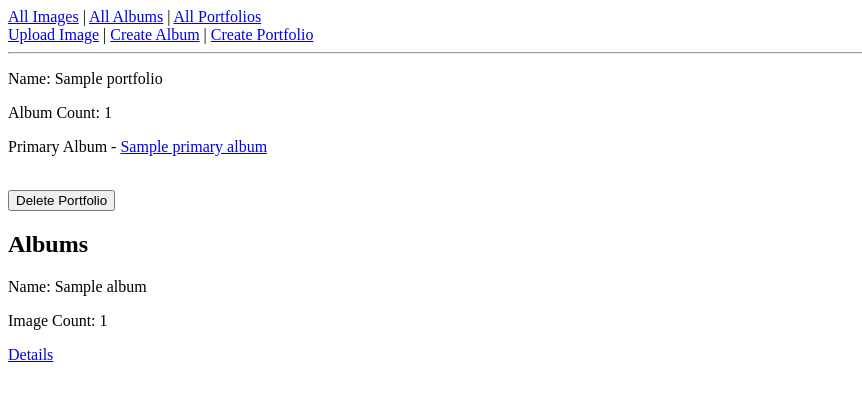
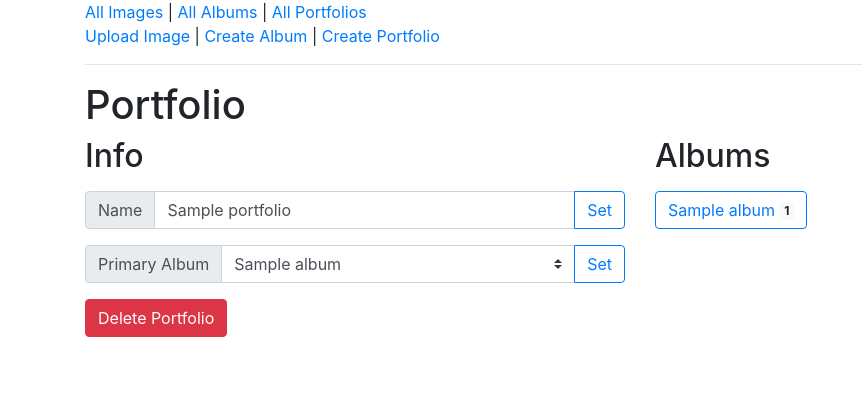
Before and after one commit to nicktardif/website, a Python web app: template web_app/templates/portfolio.html in a window 1280 px wide. Shown: the top 401 px of the page, without its empty margins (0-862 px from the left). Run offline with Jinja, Linux system fonts and the light colour scheme; the template is opened without the code that fills it: most values are stand-ins (such as "Sample title", 1, 10 or a date in 2020); some libraries are stand-ins or nearby versions.

Commit message:
Update styling for portfolio, edit features

```diff
--- /dev/null
+++ b/web_app/static/admin.css
@@ -0,0 +1,8 @@
+.basic-image-text {
+  overflow: hidden;
+  white-space: nowrap;
+}
+
+.img-basic {
+  height: 200px;
+}
--- a/web_app/static/admin.js
+++ b/web_app/static/admin.js
@@ -51,3 +51,31 @@ function addAlbumToPortfolio(objButton) {
 	// TODO: Provide notification if the call was successful
 	// https://developer.mozilla.org/en-US/docs/Web/API/XMLHttpRequest/response
 }
+
+function setAsPrimaryAlbum(objButton) {
+	var portfolioId = objButton.dataset.portfolioId;
+	var primaryAlbumId = document.getElementById("portfolio_new_primary_album_dropdown").value;
+	let data = {}
+	data['primary_album_id'] = primaryAlbumId;
+
+	let xhr = new XMLHttpRequest();
+	xhr.open("PATCH", "/api/v1/portfolios/" + portfolioId, true);
+	xhr.setRequestHeader("Content-Type", "application/json");
+	xhr.send(JSON.stringify(data));
+	// TODO: Provide notification if the call was successful
+	// https://developer.mozilla.org/en-US/docs/Web/API/XMLHttpRequest/response
+}
+
+function updatePortfolioName(objButton) {
+	var portfolioId = objButton.dataset.portfolioId;
+	var name = document.getElementById("portfolio_name").value;
+	let data = {}
+	data['name'] = name;
+
+	let xhr = new XMLHttpRequest();
+	xhr.open("PATCH", "/api/v1/portfolios/" + portfolioId, true);
+	xhr.setRequestHeader("Content-Type", "application/json");
+	xhr.send(JSON.stringify(data));
+	// TODO: Provide notification if the call was successful
+	// https://developer.mozilla.org/en-US/docs/Web/API/XMLHttpRequest/response
+}
--- a/web_app/templates/common_head.html
+++ b/web_app/templates/common_head.html
@@ -4,3 +4,4 @@
 <link rel="stylesheet" href="https://stackpath.bootstrapcdn.com/bootstrap/4.5.0/css/bootstrap.min.css" integrity="sha384-9aIt2nRpC12Uk9gS9baDl411NQApFmC26EwAOH8WgZl5MYYxFfc+NcPb1dKGj7Sk" crossorigin="anonymous">
 
 <script src={{url_for('static', filename='admin.js')}}></script>
+<link rel="stylesheet" href={{url_for('static', filename='admin.css')}}>
--- a/web_app/templates/create_album.html
+++ b/web_app/templates/create_album.html
@@ -24,8 +24,8 @@ function createAlbum() {
 <div class="input-group">
 	<div class="input-group-prepend">
 		<span class="input-group-text">Name</span>
-		<input type="text" class="form-control" placeholder="Album Name" id="album_name" name="album_name">
 	</div>
+	<input type="text" class="form-control" placeholder="Album Name" id="album_name" name="album_name">
 </div>
 
 <br />
--- a/web_app/templates/portfolio.html
+++ b/web_app/templates/portfolio.html
@@ -1,16 +1,49 @@
-<html>
-	{% include 'admin_header.html' %}
+{% extends 'admin_layout.html' %}
+{% block title %}Portfolio{% endblock %}
 
-	<p>Name: {{portfolio.name}}</p>
-	<p>Album Count: {{portfolio.albums|length}}</p>
-	<p>Primary Album - <a href={{url_for('get_album', album_id=primary_album.id)}}>{{primary_album.name}}</a></p>
+{% block content %}
+<h1>Portfolio</h1>
+<div class="row">
+	<div class="col-md-6">
+		<h2>Info</h2>
+		<div class="input-group my-3">
+			<div class="input-group-prepend">
+				<span class="input-group-text">Name</span>
+			</div>
+			<input type="text" class="form-control" id="portfolio_name" value="{{portfolio.name}}" aria-label="Name">
+			<div class="input-group-append">
+				<button class="btn btn-outline-primary" onclick="updatePortfolioName(this)" data-portfolio-id={{portfolio.id}}>Set</button>
+			</div>
+		</div>
 
-	<br>
-	<button value="{{portfolio.id}}" onclick="deletePortfolio(this)">Delete Portfolio</button>
-	<br>
+		<div class="input-group my-3">
+			<div class="input-group-prepend">
+				<span class="input-group-text">Primary Album</span>
+			</div>
+			<select class="custom-select" id="portfolio_new_primary_album_dropdown">
+				{% for album in portfolio.albums %}
+					{% if album.id == portfolio.primary_album_id %}
+						<option selected="selected" value={{album.id}}>{{album.name}}</option>
+					{% else %}
+						<option value={{album.id}}>{{album.name}}</option>
+					{% endif %}
+				{% endfor %}
+			</select>
+			<div class="input-group-append">
+				<button class="btn btn-outline-primary" onclick="setAsPrimaryAlbum(this)" data-portfolio-id={{portfolio.id}}>Set</button>
+			</div>
+		</div>
 
-	<h2>Albums</h2>
-	{% for album in portfolio.albums %}
-		{% include 'album_basic.html' %}
-	{% endfor %}
-</html>
+		<button class="btn btn-danger" value="{{portfolio.id}}" onclick="deletePortfolio(this)">Delete Portfolio</button>
+	</div>
+
+	<div class="col-md-6">
+		<h2>Albums</h2>
+		{% for album in portfolio.albums %}
+		<div class="my-3">
+			<a class="btn btn-outline-primary" href={{url_for('get_album', album_id=album.id)}}>{{album.name}} <span class="badge badge-light">{{album.images|length}}</span></a>
+		</div>
+		{% endfor %}
+	</div>
+</div>
+{% endblock %}
```
Also changed, not shown: web_app/templates/albums.html (+10 -9 lines), web_app/templates/create_portfolio.html (+26 -16 lines), web_app/templates/image_basic.html (+4 -6 lines), web_app/templates/portfolios.html (+10 -9 lines).
